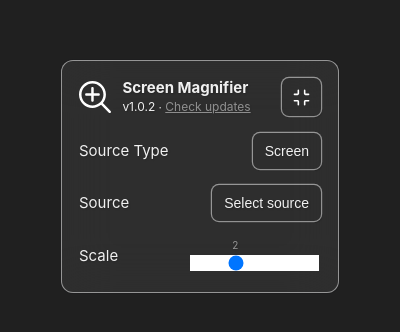
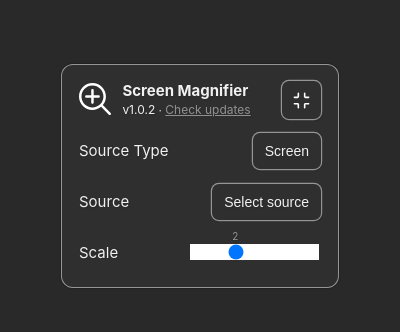
Before and after one commit to onurkerimov/Electron-Screen-Recorder, an Electron app: page src/render/index.html in a window 400 px wide. Shown: the part 246-578 px from the top of the page. Drawn offline with Linux system fonts and the light colour scheme; no server answers.

Commit message:
Disable glass blur ui

```diff
--- a/src/render/main.css
+++ b/src/render/main.css
@@ -1,12 +1,12 @@
 :root {
   --foreground: #fffe;
   --highlight: #bbbb;
-  --backdrop: #0003;
-  --backdrop-light: #fff1;
+  --backdrop: #0002;
   --scale: 2;
   --duration: 160ms;
   --elevated-shadow: 0px 8.5px 10px rgba(0, 0, 0, .07), 0px 68px 80px rgba(0, 0, 0, .12);
   --shadow: inset 0 0 0 1px var(--highlight), 0 0 0 1px hsla(240, 3%, 11%,.5);
+  --background: #2f2f2f;
 }
 
 * {
@@ -27,7 +27,7 @@ body {
 }
 
 :root, html, body {
-  background-color: #282828;
+  background-color: var(--background);
 }
 
 .small {
@@ -73,8 +73,7 @@ video {
   padding: 18px;
   width: 278px;
   border-radius: 12px;
-  backdrop-filter: blur(25px);
-  background-color: var(--backdrop-light);
+  background-color: var(--background);
   line-height: 1.2;
   -webkit-app-region: no-drag;
   box-shadow: var(--shadow);
@@ -98,6 +97,7 @@ body.active .nodrag {
   justify-content: space-between;
   align-items: center;
   gap: 8px;
+  height: 35px;
 }
 
 button {
--- a/src/render/main.js
+++ b/src/render/main.js
@@ -134,12 +134,14 @@ async function getVideoSources() {
 }
 
 function stopStreamedVideo() {
-  const tracks = stream.getTracks();
-
-  tracks.forEach((track) => {
-    track.stop();
-  });
-
+  if (stream) {
+    const tracks = stream.getTracks();
+    if (tracks) {
+      tracks.forEach((track) => {
+        track.stop();
+      });
+    }
+  }
   videoElement.srcObject = null;
 }
 
@@ -181,3 +183,4 @@ async function onSetSource(source) {
 
 const clickOutsideDiv = document.getElementById('click-outside')
 clickOutsideDiv.addEventListener('click', (e) => e.stopPropagation())
+clickOutsideDiv.addEventListener('dblclick', (e) => e.stopPropagation())
--- a/src/render/range.css
+++ b/src/render/range.css
@@ -3,7 +3,7 @@
 }
 
 input[type=range] {
-  margin-top: 18px;
+  margin-top: 2px;
   appearance: none;
 	outline: none;
 }
@@ -11,7 +11,7 @@ input[type=range] {
 input[type=range] + label {
 	padding: 2px 0;
 	position: absolute;
-	top: 0px;
+	top: -14px;
 	left: 10px;
 	text-align: center;
 	width: 30px;
```
Also changed, not shown: README.md.
